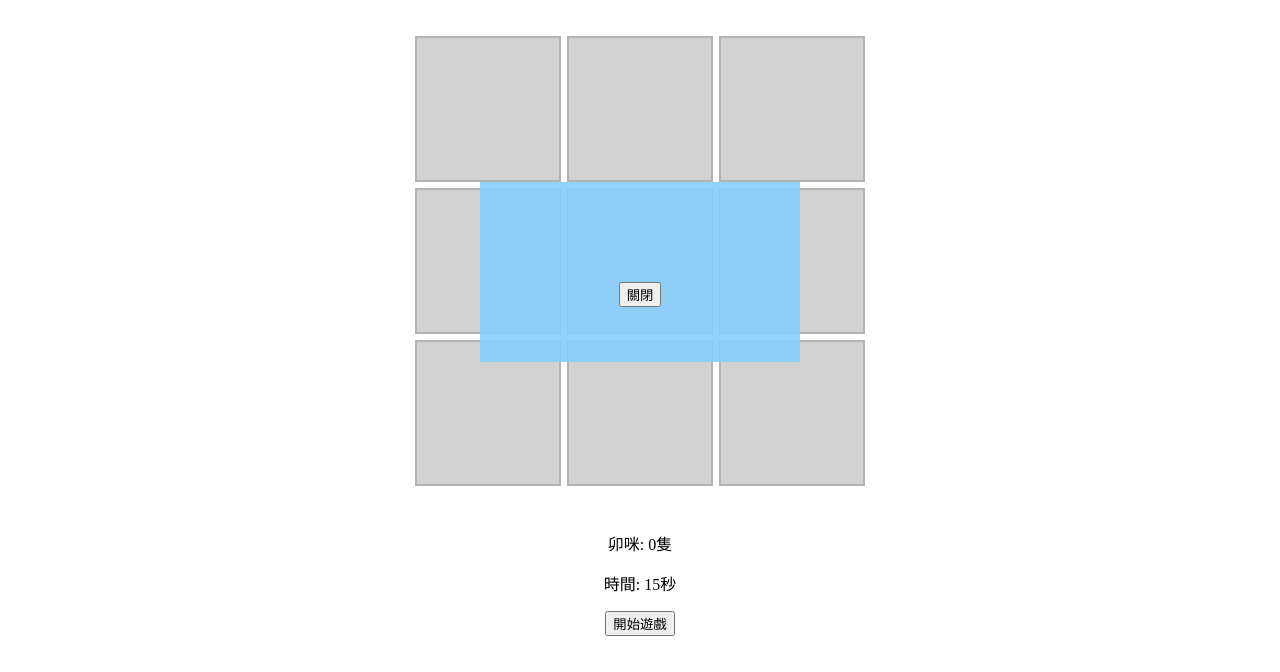
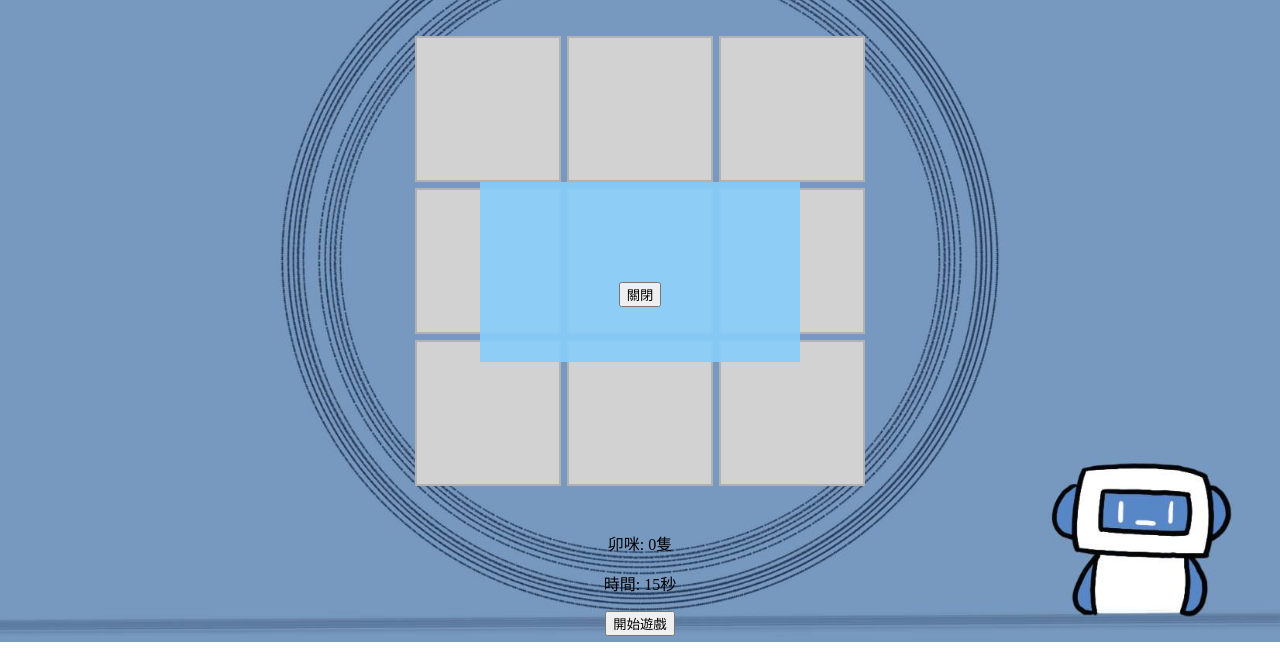
Before and after one commit to ccj07/CatGame, a plain HTML site: page index.html in a window 1280 px wide. Shown: the part 128-800 px from the top of the page. Drawn offline with Linux system fonts and the light colour scheme.

Commit message:
Update catgame.css

```diff
--- a/catgame.css
+++ b/catgame.css
@@ -1,7 +1,7 @@
 body {
     text-align: center;
     /* 背景圖片設定 */
-    background-image: url(imgs/background2.jpg);
+    background-image: url(background2.jpg);
     background-repeat: no-repeat;
     background-position: center center;
     background-size: contain;
```
